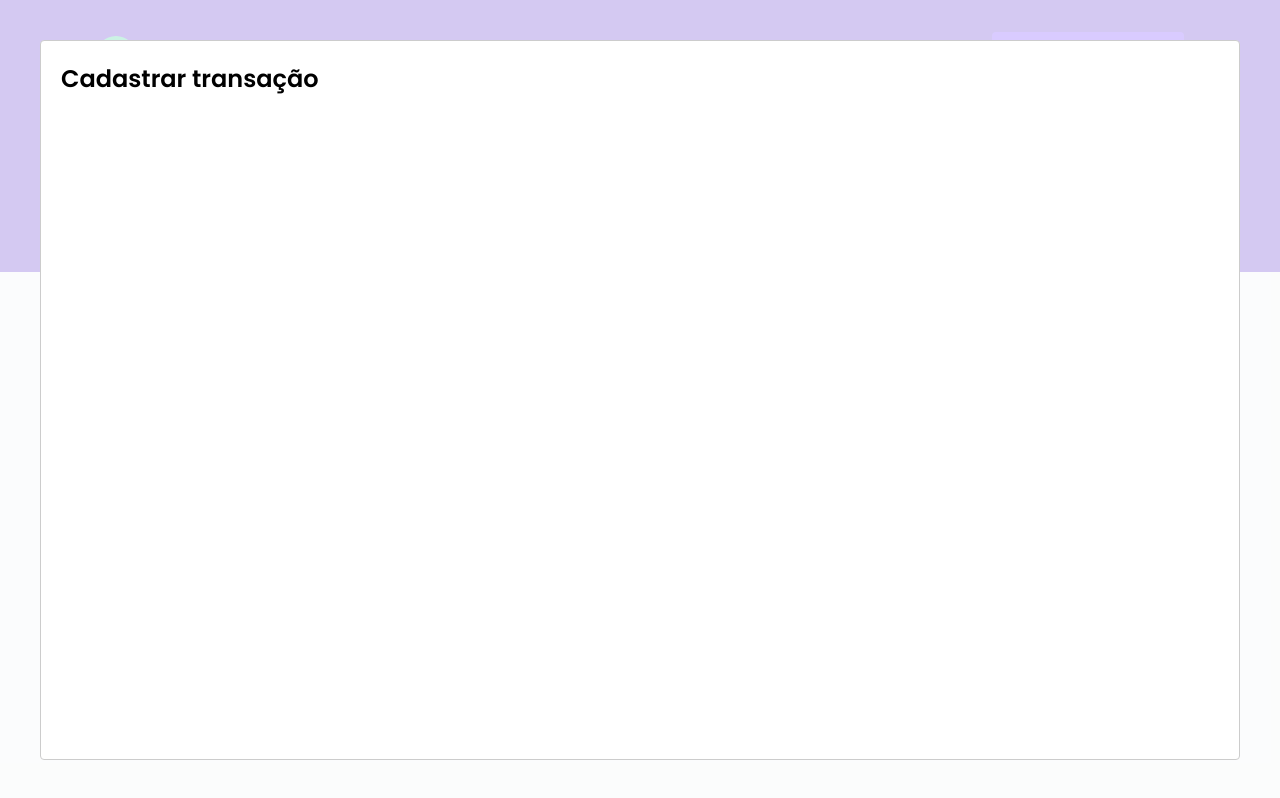
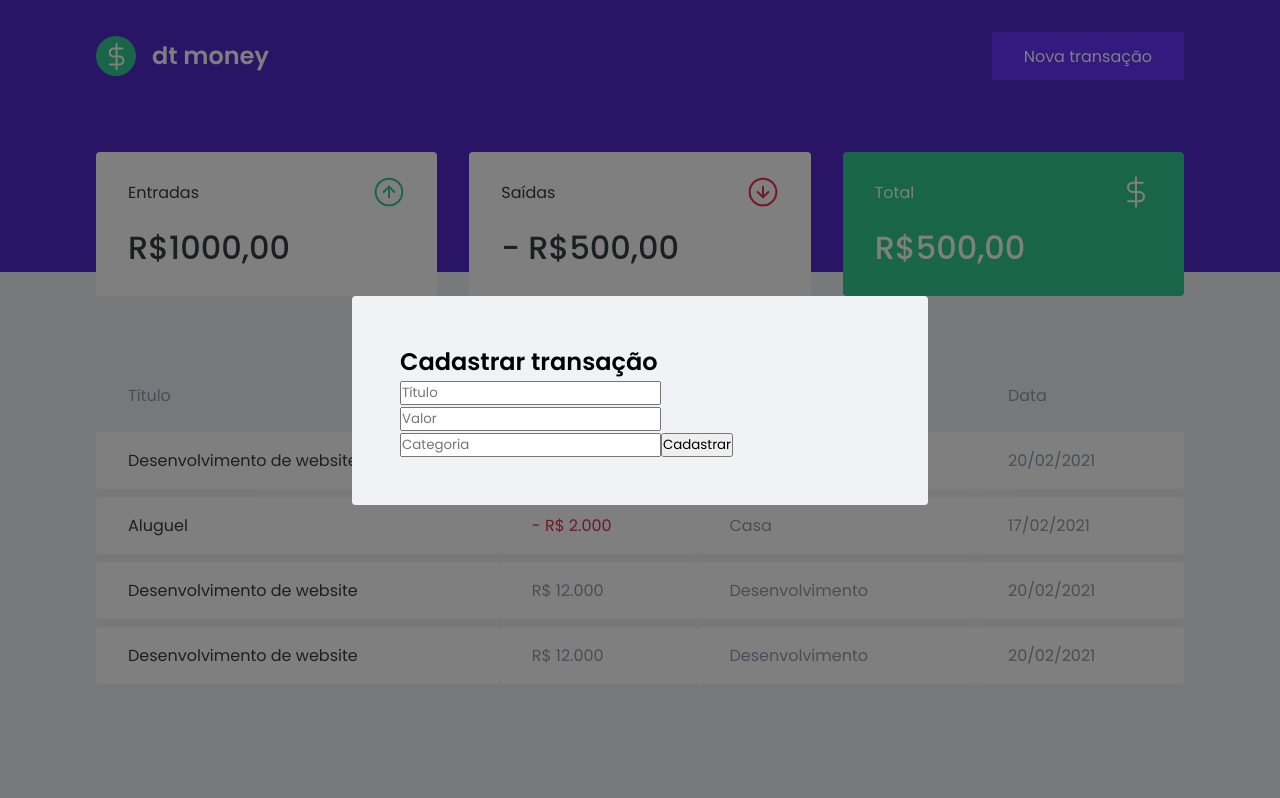
Before and after one commit to Luciano-Ferreira/YourBank, a React (Create React App) app: page / in a window 1280 px wide. Both pictures are taken after a click on the button "Nova transação". Built offline with nearby package versions, Linux system fonts and the light colour scheme; no server answers; what miragejs would draw is missing.

Commit message:
form structure

```diff
--- a/src/App.tsx
+++ b/src/App.tsx
@@ -1,8 +1,9 @@
 import { Header } from './components/Header';
-import { useState } from 'react';
+import React, { useState } from 'react';
 import Modal from 'react-modal';
 import { Dashboard } from './components/Dashboard';
 import { GlobalStyle } from './styles/global';
+import { NewTransactionModal } from './components/NewTransactionModal';
 
 Modal.setAppElement('#root')
 
@@ -21,9 +22,10 @@
       <Header onOpenNewTransactionModal={handleOpenNewTransactionModal}/>
       <Dashboard />
 
-      <Modal isOpen={isNewTransactionModalOpen} onRequestClose={handleCloseNewTransactionModal}>
-                <h2>Cadastrar transação</h2>
-            </Modal>
+      <NewTransactionModal
+        isOpen={isNewTransactionModalOpen}
+        onRequestClose={handleCloseNewTransactionModal}
+      />
       <GlobalStyle />
     </>
   );
--- /dev/null
+++ b/src/components/NewTransactionModal/index.tsx
@@ -0,0 +1,37 @@
+import Modal from 'react-modal';
+import { Container } from './styles';
+
+interface INewTransactionModalProps {
+    isOpen: boolean;
+    onRequestClose: () => void;
+}
+
+export function NewTransactionModal({ isOpen, onRequestClose}: INewTransactionModalProps) {
+    return (
+        <Modal
+            isOpen={isOpen}
+            onRequestClose={onRequestClose}
+            overlayClassName="react-modal-overlay"
+            className="react-modal-content"
+        >
+            <Container>
+                <h2>Cadastrar transação</h2>
+
+                <input
+                    placeholder="Título"
+                />
+
+                <input
+                    type="number"
+                    placeholder="Valor"
+                />
+
+                <input
+                    placeholder="Categoria"
+                />
+
+                <button type="submit">Cadastrar</button>
+            </Container>
+        </Modal>
+    )
+}
--- /dev/null
+++ b/src/components/NewTransactionModal/styles.ts
@@ -0,0 +1,3 @@
+import styled from "styled-components";
+
+export const Container = styled.form``;
--- a/src/styles/global.ts
+++ b/src/styles/global.ts
@@ -53,4 +53,27 @@
         opacity: 0.6;
         cursor: not-allowed;
     }
+
+    .react-modal-overlay {
+        background: rgba(0, 0, 0, 0.5);
+
+        position: fixed;
+        top: 0;
+        bottom: 0;
+        right: 0;
+        left: 0;
+
+        display: flex;
+        align-items: center;
+        justify-content: center;
+    }
+
+    .react-modal-content {
+        width: 100%;
+        max-width: 576px;
+        background: var(--background);
+        padding: 3rem;
+        position: relative;
+        border-radius: 0.24rem;
+    }
 `;
```
